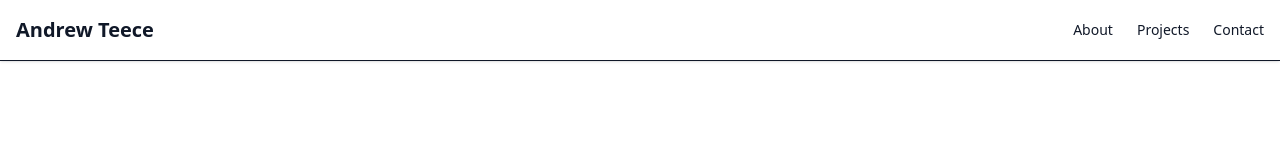
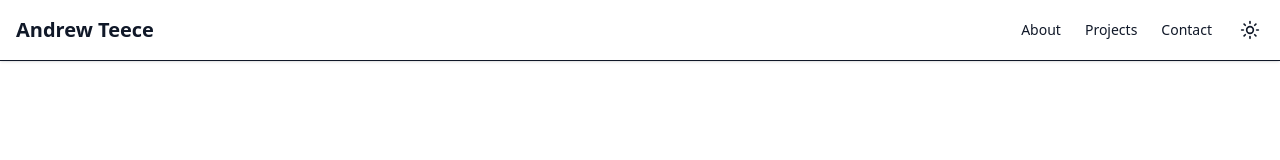
Before and after one commit to andrewteece/andrewteece-portfolio, a React (Vite) app: page / in a window 1280 px wide. Shown: the top 160 px of the page. Built offline with nearby package versions, Linux system fonts and the light colour scheme.

Commit message:
FIX: light mode color scheme

```diff
--- a/package.json
+++ b/package.json
@@ -12,6 +12,7 @@
   "dependencies": {
     "@tailwindcss/vite": "^4.1.11",
     "framer-motion": "^12.23.3",
+    "lucide-react": "^0.525.0",
     "react": "^19.1.0",
     "react-dom": "^19.1.0",
     "tailwindcss": "^4.1.11"
--- a/src/App.tsx
+++ b/src/App.tsx
@@ -7,7 +7,12 @@ import './styles/index.css';
 
 export default function App() {
   return (
-    <div className='min-h-screen bg-white text-gray-900'>
+    // <div className='min-h-screen transition-colors duration-500 bg-gradient-to-tr from-sky-100 to-white dark:from-brand dark:to-gray-400'>
+    <div
+      className='min-h-screen transition-colors duration-500
+  bg-white text-gray-900
+  dark:bg-gray-900 dark:text-white'
+    >
       <Header />
       <Hero />
       <About />
--- a/src/components/Header.tsx
+++ b/src/components/Header.tsx
@@ -1,9 +1,34 @@
+import { useLayoutEffect, useState } from 'react';
+import { Sun, Moon } from 'lucide-react';
+import { motion, AnimatePresence } from 'framer-motion';
+
 export default function Header() {
+  const [isDark, setIsDark] = useState(() => {
+    // Load system preference or default to false
+    return window.matchMedia('(prefers-color-scheme: dark)').matches;
+  });
+
+  // Apply dark mode class to <html>
+  useLayoutEffect(() => {
+    if (isDark) {
+      document.documentElement.classList.add('dark');
+    } else {
+      document.documentElement.classList.remove('dark');
+    }
+    console.log('html class:', document.documentElement.className);
+  }, [isDark]);
+  // useEffect(() => {
+  //   console.log('Theme:', isDark ? 'dark' : 'light');
+  //   console.log('HTML class:', document.documentElement.className);
+  // }, [isDark]);
+
   return (
-    <header className='sticky top-0 bg-white border-b shadow-sm z-50'>
+    <header className='sticky top-0 z-50 bg-white dark:bg-gray-900 border-b shadow-sm transition'>
       <div className='max-w-7xl mx-auto px-4 py-4 flex justify-between items-center'>
-        <h1 className='text-xl font-bold'>Andrew Teece</h1>
-        <nav className='space-x-6 text-sm'>
+        <h1 className='text-xl font-bold text-brand dark:text-white'>
+          Andrew Teece
+        </h1>
+        <nav className='flex items-center gap-6 text-sm text-brand dark:text-white'>
           <a href='#about' className='hover:underline'>
             About
           </a>
@@ -13,6 +38,35 @@ export default function Header() {
           <a href='#contact' className='hover:underline'>
             Contact
           </a>
+          <button
+            onClick={() => setIsDark((prev) => !prev)}
+            aria-label='Toggle dark mode'
+            className='p-1 rounded transition'
+          >
+            <AnimatePresence mode='wait'>
+              {isDark ? (
+                <motion.div
+                  key='moon'
+                  initial={{ opacity: 0, rotate: -90 }}
+                  animate={{ opacity: 1, rotate: 0 }}
+                  exit={{ opacity: 0, rotate: 90 }}
+                  transition={{ duration: 0.3 }}
+                >
+                  <Moon size={20} />
+                </motion.div>
+              ) : (
+                <motion.div
+                  key='sun'
+                  initial={{ opacity: 0, rotate: 90 }}
+                  animate={{ opacity: 1, rotate: 0 }}
+                  exit={{ opacity: 0, rotate: -90 }}
+                  transition={{ duration: 0.3 }}
+                >
+                  <Sun size={20} />
+                </motion.div>
+              )}
+            </AnimatePresence>
+          </button>
         </nav>
       </div>
     </header>
--- a/src/styles/index.css
+++ b/src/styles/index.css
@@ -1 +1,11 @@
 @import 'tailwindcss';
+
+@layer base {
+  html {
+    @apply transition-colors duration-300;
+  }
+
+  body {
+    @apply transition-colors duration-300;
+  }
+}
--- a/tailwind.config.js
+++ b/tailwind.config.js
@@ -1,5 +1,6 @@
 /** @type {import('tailwindcss').Config} */
 export default {
+  darkMode: 'class',
   content: [
     './index.html',
     './src/**/*.{ts,tsx}',
@@ -14,6 +15,10 @@ export default {
           light: '#343463',
           accent: '#fff6b6b',
         },
+        sky: {
+          light: '#e0f2ff',
+          dark: '#0f172a',
+        },
       },
       fontFamily: {
         sans: ['Outfit', 'ui-sans-serif', 'system-ui'],
```
Also changed, not shown: 1 other file (tests, documents, lock files or other folders).
